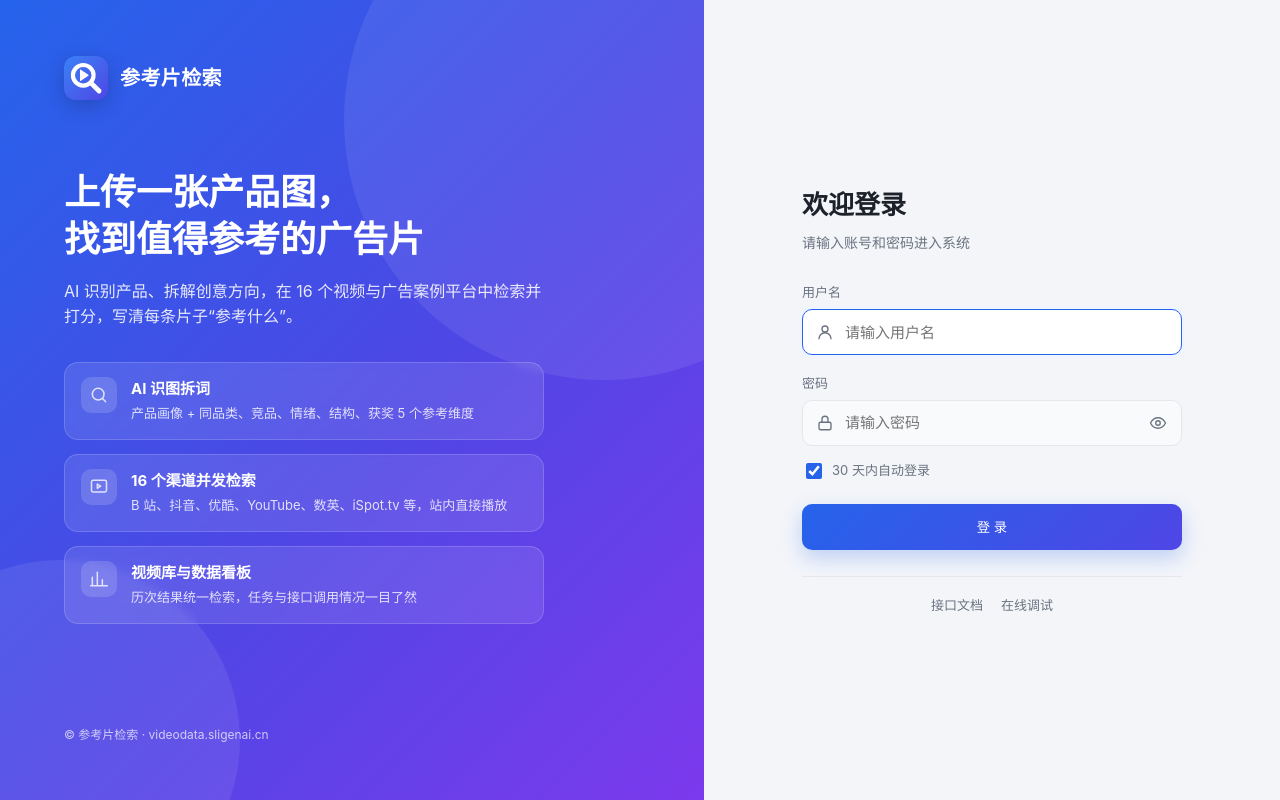
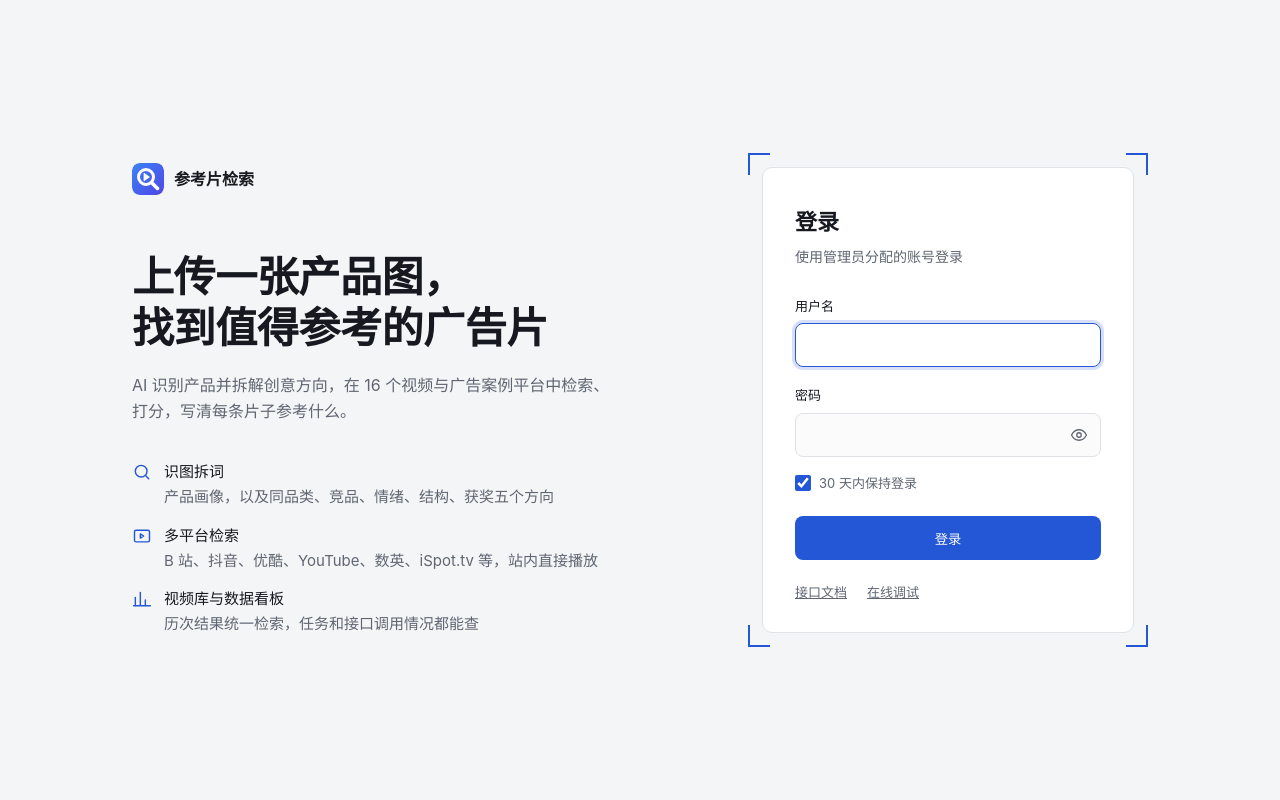
Before and after one commit to SilentGenesisLab/aivideo-research, a plain HTML site: page web/login.html in a window 1280 px wide. Drawn offline with Linux system fonts and the light colour scheme.

Commit message:
登录页改为克制风格（参照 Anthropic frontend-design 设计准则）
- 去掉蓝紫渐变、装饰圆形、毛玻璃卡片和按钮光晕，改为冷灰底 + 单一品牌蓝
- 唯一装饰为登录框四角的取景器标记，呼应“参考片/取景”主题
- 功能介绍改为图标 + 两行文字，标题按语义断行，支持深色模式、键盘焦点与减少动效
- 侧栏头像去掉渐变

Co-Authored-By: Claude Opus 5.5 <noreply@anthropic.com>

```diff
--- a/web/layout.css
+++ b/web/layout.css
@@ -20,7 +20,7 @@ body.has-side { padding-left:228px; }
 .side .foot { margin-top:auto; padding:14px 4px 0; border-top:1px solid var(--line); }
 .side .me { display:flex; align-items:center; gap:10px; padding:4px 8px; font-size:13px; }
 .side .me .av { width:28px; height:28px; border-radius:50%; flex:none; display:flex; align-items:center; justify-content:center;
-                background:linear-gradient(135deg,#3b82f6,#4f46e5); color:#fff; font-weight:600; font-size:13px; }
+                background:var(--accent); color:#fff; font-weight:600; font-size:13px; }
 .side .me .nm { flex:1; overflow:hidden; text-overflow:ellipsis; white-space:nowrap; }
 .side .me .out { color:var(--muted); text-decoration:none; font-size:12px; border:1px solid var(--line); border-radius:6px; padding:2px 8px; }
 .side .me .out:hover { color:var(--bad, #dc2626); border-color:currentColor; }
--- a/web/login.html
+++ b/web/login.html
@@ -8,114 +8,108 @@
 <link rel="icon" href="/favicon.ico" sizes="any">
 <link rel="apple-touch-icon" href="/apple-touch-icon.png">
 <style>
-  :root { --bg:#f3f5f9; --card:#fff; --text:#1d2129; --muted:#6b7280; --line:#e5e7eb;
-          --accent:#2563eb; --accent-2:#4f46e5; --accent-soft:#eff4ff; --bad:#dc2626; --bad-soft:#fdecec; --input:#f8fafc; }
+  /* 配色：冷灰底 + 一个与图标一致的蓝色强调；不用渐变、光晕和装饰色块 */
+  :root { --bg:#f4f5f7; --panel:#ffffff; --ink:#16191f; --muted:#5f6672; --line:#dfe2e7; --field:#fbfbfc;
+          --accent:#2457d6; --accent-ink:#ffffff; --focus:rgba(36,87,214,.18); --bad:#b42318; --bad-bg:#fdf1f0; }
   @media (prefers-color-scheme: dark) {
-    :root { --bg:#0e1015; --card:#1b1e24; --text:#e6e8eb; --muted:#9aa1ab; --line:#2c313a;
-            --accent:#6b9bff; --accent-2:#8b7cf6; --accent-soft:#1f2a40; --bad-soft:#3a1d1d; --input:#14171c; }
+    :root { --bg:#111317; --panel:#181b20; --ink:#e8eaed; --muted:#9aa1ab; --line:#2a2f37; --field:#14171b;
+            --accent:#5b86f0; --accent-ink:#0b0d10; --focus:rgba(91,134,240,.25); --bad:#f08b80; --bad-bg:#2a1714; }
   }
   * { box-sizing:border-box; }
   html, body { height:100%; }
-  body { margin:0; background:var(--bg); color:var(--text);
-         font:15px/1.6 -apple-system,"PingFang SC","Microsoft YaHei",sans-serif; }
-  .page { min-height:100%; display:grid; grid-template-columns:minmax(0,1.1fr) minmax(380px,.9fr); }
-  /* 左侧品牌区 */
-  .hero { position:relative; overflow:hidden; color:#fff; padding:56px 64px; display:flex; flex-direction:column;
-          background:linear-gradient(135deg,#2563eb 0%,#4f46e5 55%,#7c3aed 100%); }
-  .hero::before, .hero::after { content:""; position:absolute; border-radius:50%; background:rgba(255,255,255,.08); }
-  .hero::before { width:520px; height:520px; right:-160px; top:-140px; }
-  .hero::after { width:360px; height:360px; left:-120px; bottom:-120px; }
-  .brand { display:flex; align-items:center; gap:12px; position:relative; z-index:1; }
-  .brand img { width:44px; height:44px; border-radius:12px; box-shadow:0 6px 20px rgba(0,0,0,.18); }
-  .brand b { font-size:20px; letter-spacing:.02em; }
-  .hero h1 { position:relative; z-index:1; font-size:36px; line-height:1.3; margin:auto 0 16px; max-width:520px; }
-  .hero p.lead { position:relative; z-index:1; margin:0 0 32px; font-size:16px; opacity:.88; max-width:480px; }
-  .feats { position:relative; z-index:1; display:grid; gap:14px; margin-bottom:auto; max-width:480px; }
-  .feat { display:flex; gap:14px; align-items:flex-start; background:rgba(255,255,255,.1); border:1px solid rgba(255,255,255,.16);
-          border-radius:14px; padding:14px 16px; backdrop-filter:blur(4px); }
-  .feat .ic { flex:none; width:36px; height:36px; border-radius:10px; background:rgba(255,255,255,.18);
-              display:flex; align-items:center; justify-content:center; }
-  .feat svg { width:20px; height:20px; stroke:#fff; fill:none; stroke-width:1.8; stroke-linecap:round; stroke-linejoin:round; }
-  .feat b { display:block; font-size:15px; } .feat span { font-size:13px; opacity:.82; }
-  .hero .foot { position:relative; z-index:1; font-size:12px; opacity:.7; margin-top:32px; }
-  /* 右侧表单 */
-  .side { display:flex; align-items:center; justify-content:center; padding:40px 24px; }
-  .card { width:100%; max-width:380px; }
-  .card h2 { font-size:26px; margin:0 0 6px; }
+  body { margin:0; background:var(--bg); color:var(--ink);
+         font:15px/1.65 -apple-system,BlinkMacSystemFont,"PingFang SC","Microsoft YaHei","Segoe UI",sans-serif; }
+  .page { min-height:100%; max-width:1080px; margin:0 auto; padding:48px 32px;
+          display:grid; grid-template-columns:minmax(0,1fr) 400px; gap:72px; align-items:center; }
+  /* 左侧：品牌与一句话说明 */
+  .brand { display:flex; align-items:center; gap:10px; margin-bottom:56px; color:var(--ink); text-decoration:none; }
+  .brand img { width:32px; height:32px; border-radius:8px; }
+  .brand b { font-size:16px; font-weight:600; }
+  .intro h1 { text-wrap:balance; font-size:42px; line-height:1.22; font-weight:650; letter-spacing:-.01em; margin:0 0 18px; max-width:15em; }
+  .intro p { margin:0; color:var(--muted); font-size:16px; max-width:30em; }
+  .intro ul { list-style:none; padding:0; margin:36px 0 0; display:grid; gap:14px; max-width:34em; }
+  .intro li { display:grid; grid-template-columns:20px 1fr; gap:12px; align-items:start; color:var(--ink); }
+  .intro li svg { width:20px; height:20px; margin-top:2px; stroke:var(--accent); fill:none; stroke-width:1.7;
+                  stroke-linecap:round; stroke-linejoin:round; }
+  .intro li span { color:var(--muted); }
+  /* 右侧：取景框里的登录表单（取景器四角是本页唯一的装饰） */
+  .frame { position:relative; padding:14px; }
+  .frame i { position:absolute; width:22px; height:22px; border:0 solid var(--accent); }
+  .frame i:nth-child(1) { left:0; top:0; border-left-width:2px; border-top-width:2px; }
+  .frame i:nth-child(2) { right:0; top:0; border-right-width:2px; border-top-width:2px; }
+  .frame i:nth-child(3) { left:0; bottom:0; border-left-width:2px; border-bottom-width:2px; }
+  .frame i:nth-child(4) { right:0; bottom:0; border-right-width:2px; border-bottom-width:2px; }
+  .card { background:var(--panel); border:1px solid var(--line); border-radius:10px; padding:36px 32px 28px; }
+  .card h2 { font-size:22px; font-weight:650; margin:0 0 4px; }
   .card .sub { color:var(--muted); margin:0 0 28px; font-size:14px; }
-  label.f { display:block; font-size:13px; color:var(--muted); margin:0 0 6px; }
+  label.f { display:block; font-size:13px; font-weight:500; margin:0 0 6px; }
   .field { position:relative; margin-bottom:18px; }
-  .field svg.lead { position:absolute; left:14px; top:50%; transform:translateY(-50%); width:18px; height:18px;
-                    stroke:var(--muted); fill:none; stroke-width:1.8; stroke-linecap:round; stroke-linejoin:round; pointer-events:none; }
-  .field input { width:100%; height:46px; padding:0 44px 0 42px; border-radius:10px; border:1px solid var(--line);
-                 background:var(--input); color:var(--text); font:inherit; outline:none; transition:border-color .15s, box-shadow .15s; }
-  .field input:focus { border-color:var(--accent); box-shadow:0 0 0 3px var(--accent-soft); background:var(--card); }
-  .eye { position:absolute; right:8px; top:50%; transform:translateY(-50%); width:32px; height:32px; border:0; background:none;
-         border-radius:8px; cursor:pointer; color:var(--muted); display:flex; align-items:center; justify-content:center; }
-  .eye:hover { background:var(--accent-soft); color:var(--accent); }
-  .eye svg { width:18px; height:18px; stroke:currentColor; fill:none; stroke-width:1.8; stroke-linecap:round; stroke-linejoin:round; }
-  .row { display:flex; justify-content:space-between; align-items:center; margin:-4px 0 22px; font-size:13px; color:var(--muted); }
-  .row label { display:flex; align-items:center; gap:7px; cursor:pointer; }
-  .row input { width:16px; height:16px; accent-color:var(--accent); }
-  button.go { width:100%; height:46px; border:0; border-radius:10px; color:#fff; font:600 15px/1 inherit; cursor:pointer;
-              background:linear-gradient(135deg,var(--accent),var(--accent-2)); box-shadow:0 8px 20px rgba(37,99,235,.25);
-              display:flex; align-items:center; justify-content:center; gap:8px; transition:transform .05s, opacity .15s; }
-  button.go:active { transform:translateY(1px); } button.go:disabled { opacity:.7; cursor:wait; }
-  .spin { width:16px; height:16px; border:2px solid rgba(255,255,255,.4); border-top-color:#fff; border-radius:50%;
+  .field input { width:100%; height:44px; padding:0 44px 0 12px; border-radius:8px; border:1px solid var(--line);
+                 background:var(--field); color:var(--ink); font:inherit; outline:none; }
+  .field input:focus { border-color:var(--accent); box-shadow:0 0 0 3px var(--focus); background:var(--panel); }
+  .eye { position:absolute; right:6px; top:50%; transform:translateY(-50%); width:32px; height:32px; border:0; background:none;
+         border-radius:6px; cursor:pointer; color:var(--muted); display:flex; align-items:center; justify-content:center; }
+  .eye:hover { color:var(--ink); }
+  .eye:focus-visible, .row input:focus-visible, button.go:focus-visible, .links a:focus-visible { outline:2px solid var(--accent); outline-offset:2px; }
+  .eye svg { width:18px; height:18px; stroke:currentColor; fill:none; stroke-width:1.7; stroke-linecap:round; stroke-linejoin:round; }
+  .row { display:flex; justify-content:space-between; align-items:center; margin:-2px 0 22px; font-size:13px; color:var(--muted); }
+  .row label { display:flex; align-items:center; gap:8px; cursor:pointer; }
+  .row input { width:16px; height:16px; accent-color:var(--accent); margin:0; }
+  #caps { color:var(--bad); }
+  button.go { width:100%; height:44px; border:0; border-radius:8px; background:var(--accent); color:var(--accent-ink);
+              font:600 15px/1 inherit; cursor:pointer; display:flex; align-items:center; justify-content:center; gap:8px; }
+  button.go:hover { filter:brightness(1.06); } button.go:disabled { opacity:.75; cursor:wait; }
+  .spin { width:16px; height:16px; border:2px solid currentColor; border-right-color:transparent; border-radius:50%;
           animation:r .8s linear infinite; display:none; } button.go:disabled .spin { display:block; }
   @keyframes r { to { transform:rotate(360deg); } }
-  .err { display:none; align-items:center; gap:8px; background:var(--bad-soft); color:var(--bad); border-radius:10px;
-         padding:10px 12px; font-size:13px; margin-bottom:18px; } .err.on { display:flex; }
-  .links { margin-top:26px; padding-top:18px; border-top:1px solid var(--line); font-size:13px; color:var(--muted);
-           display:flex; justify-content:center; gap:18px; flex-wrap:wrap; }
-  .links a { color:var(--muted); text-decoration:none; } .links a:hover { color:var(--accent); }
-  .mbrand { display:none; }
+  @media (prefers-reduced-motion: reduce) { .spin { animation:none; } }
+  .err { display:none; background:var(--bad-bg); color:var(--bad); border-radius:8px; padding:10px 12px;
+         font-size:13px; margin-bottom:18px; } .err.on { display:block; }
+  .links { margin-top:22px; font-size:13px; color:var(--muted); display:flex; gap:20px; }
+  .links a { color:var(--muted); } .links a:hover { color:var(--accent); }
   @media (max-width:900px) {
-    .page { grid-template-columns:1fr; }
-    .hero { display:none; }
-    .side { align-items:flex-start; padding-top:12vh; }
-    .mbrand { display:flex; align-items:center; gap:10px; margin-bottom:28px; }
-    .mbrand img { width:40px; height:40px; border-radius:11px; } .mbrand b { font-size:18px; }
+    .page { grid-template-columns:1fr; gap:32px; padding:28px 16px 40px; align-items:start; }
+    .brand { margin-bottom:24px; }
+    .intro h1 { font-size:28px; margin-bottom:0; }
+    .intro p, .intro ul { display:none; }
+    .card { padding:28px 20px 22px; }
   }
 </style>
 </head>
 <body>
 <div class="page">
-  <section class="hero">
-    <div class="brand"><img src="/favicon.svg" alt=""><b>参考片检索</b></div>
+  <section class="intro">
+    <a class="brand" href="/login"><img src="/favicon.svg" alt=""><b>参考片检索</b></a>
     <h1>上传一张产品图，<br>找到值得参考的广告片</h1>
-    <p class="lead">AI 识别产品、拆解创意方向，在 16 个视频与广告案例平台中检索并打分，写清每条片子“参考什么”。</p>
-    <div class="feats">
-      <div class="feat"><span class="ic"><svg viewBox="0 0 24 24"><circle cx="11" cy="11" r="7"/><path d="m20 20-3.5-3.5"/></svg></span>
-        <div><b>AI 识图拆词</b><span>产品画像 + 同品类、竞品、情绪、结构、获奖 5 个参考维度</span></div></div>
-      <div class="feat"><span class="ic"><svg viewBox="0 0 24 24"><rect x="3" y="4" width="18" height="14" rx="2"/><path d="m10 8.5 4 2.5-4 2.5z"/></svg></span>
-        <div><b>16 个渠道并发检索</b><span>B 站、抖音、优酷、YouTube、数英、iSpot.tv 等，站内直接播放</span></div></div>
-      <div class="feat"><span class="ic"><svg viewBox="0 0 24 24"><path d="M4 20V10M10 20V4M16 20v-7M22 20H2"/></svg></span>
-        <div><b>视频库与数据看板</b><span>历次结果统一检索，任务与接口调用情况一目了然</span></div></div>
-    </div>
-    <div class="foot">© 参考片检索 · videodata.sligenai.cn</div>
+    <p>AI 识别产品并拆解创意方向，在 16 个视频与广告案例平台中检索、打分，写清每条片子参考什么。</p>
+    <ul>
+      <li><svg viewBox="0 0 24 24"><circle cx="11" cy="11" r="7"/><path d="m20 20-3.5-3.5"/></svg>
+        <div>识图拆词<br><span>产品画像，以及同品类、竞品、情绪、结构、获奖五个方向</span></div></li>
+      <li><svg viewBox="0 0 24 24"><rect x="3" y="5" width="18" height="14" rx="2"/><path d="m10 9.5 4 2.5-4 2.5z"/></svg>
+        <div>多平台检索<br><span>B 站、抖音、优酷、YouTube、数英、iSpot.tv 等，站内直接播放</span></div></li>
+      <li><svg viewBox="0 0 24 24"><path d="M4 20V10M10 20V4M16 20v-7M22 20H2"/></svg>
+        <div>视频库与数据看板<br><span>历次结果统一检索，任务和接口调用情况都能查</span></div></li>
+    </ul>
   </section>
 
-  <section class="side">
+  <section class="frame" aria-label="登录">
+    <i></i><i></i><i></i><i></i>
     <form class="card" id="form" autocomplete="on">
-      <div class="mbrand"><img src="/favicon.svg" alt=""><b>参考片检索</b></div>
-      <h2>欢迎登录</h2>
-      <p class="sub">请输入账号和密码进入系统</p>
+      <h2>登录</h2>
+      <p class="sub">使用管理员分配的账号登录</p>
       <div class="err" id="err" role="alert"></div>
       <label class="f" for="u">用户名</label>
       <div class="field">
-        <svg class="lead" viewBox="0 0 24 24"><circle cx="12" cy="8" r="4"/><path d="M4 21a8 8 0 0 1 16 0"/></svg>
-        <input id="u" name="username" autocomplete="username" required autofocus placeholder="请输入用户名">
+        <input id="u" name="username" autocomplete="username" required autofocus>
       </div>
       <label class="f" for="p">密码</label>
       <div class="field">
-        <svg class="lead" viewBox="0 0 24 24"><rect x="4" y="11" width="16" height="10" rx="2"/><path d="M8 11V7a4 4 0 0 1 8 0v4"/></svg>
-        <input id="p" name="password" type="password" autocomplete="current-password" required placeholder="请输入密码">
-        <button type="button" class="eye" id="eye" aria-label="显示密码" title="显示/隐藏密码">
+        <input id="p" name="password" type="password" autocomplete="current-password" required>
+        <button type="button" class="eye" id="eye" aria-label="显示密码" title="显示或隐藏密码">
           <svg viewBox="0 0 24 24"><path d="M2 12s3.5-7 10-7 10 7 10 7-3.5 7-10 7S2 12 2 12z"/><circle cx="12" cy="12" r="3"/></svg></button>
       </div>
-      <div class="row"><label><input type="checkbox" id="remember" checked> 30 天内自动登录</label><span id="caps"></span></div>
-      <button class="go" id="go" type="submit"><span class="spin"></span><span id="gotext">登 录</span></button>
+      <div class="row"><label><input type="checkbox" id="remember" checked> 30 天内保持登录</label><span id="caps"></span></div>
+      <button class="go" id="go" type="submit"><span class="spin"></span><span id="gotext">登录</span></button>
       <div class="links"><a href="/developer" target="_blank">接口文档</a><a href="/api/v1/docs" target="_blank">在线调试</a></div>
     </form>
   </section>
@@ -142,13 +136,13 @@ $("#form").onsubmit = async e => {
     const r = await fetch("/api/login", {method: "POST", headers: {"Content-Type": "application/json"},
       body: JSON.stringify({username: $("#u").value.trim(), password: $("#p").value, remember: $("#remember").checked})});
     const j = await r.json().catch(() => ({}));
-    if (!r.ok) throw new Error(j.detail || "登录失败，请稍后再试");
-    $("#gotext").textContent = "登录成功，正在进入…";
+    if (!r.ok) throw new Error(j.detail || "暂时无法登录，请稍后重试");
+    $("#gotext").textContent = "正在进入…";
     location.replace(next);
   } catch (err) {
     showErr(err.message);
     $("#p").select();
-    $("#go").disabled = false; $("#gotext").textContent = "登 录";
+    $("#go").disabled = false; $("#gotext").textContent = "登录";
   }
 };
 if (new URLSearchParams(location.search).get("expired")) showErr("登录已过期，请重新登录");
```
Also changed, not shown: web/dashboard.html (+1 -1 lines), web/index.html (+1 -1 lines), web/method.html (+1 -1 lines).
